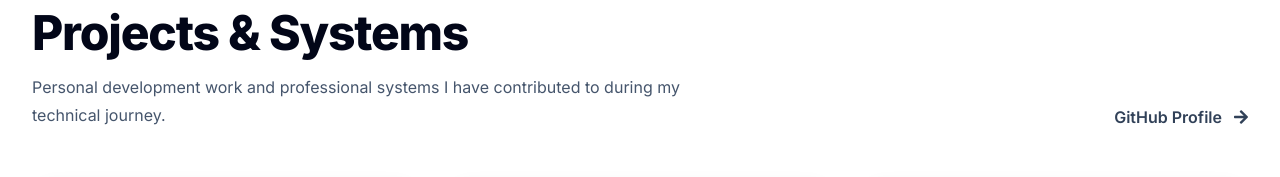
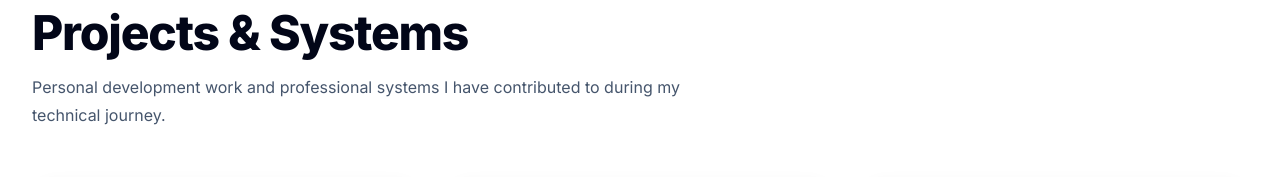
Before and after one commit to MaryA-23/marya-23.github.io, a website: page index.html in a window 1280 px wide. Shown: the part 1756-1933 px from the top of the page. Drawn offline with Linux system fonts and the light colour scheme.

Commit message:
updating my portfolio

```diff
--- a/index.html
+++ b/index.html
@@ -770,17 +770,6 @@
 
           </div>
 
-
-          <a
-            href="https://github.com/MaryA-23"
-            target="_blank"
-            rel="noopener noreferrer"
-            class="inline-flex items-center gap-3 font-semibold text-slate-700 transition hover:text-blue-600"
-          >
-            GitHub Profile
-            <i class="fas fa-arrow-right"></i>
-          </a>
-
         </div>
 
 
```
Also changed, not shown: src/output.css.
